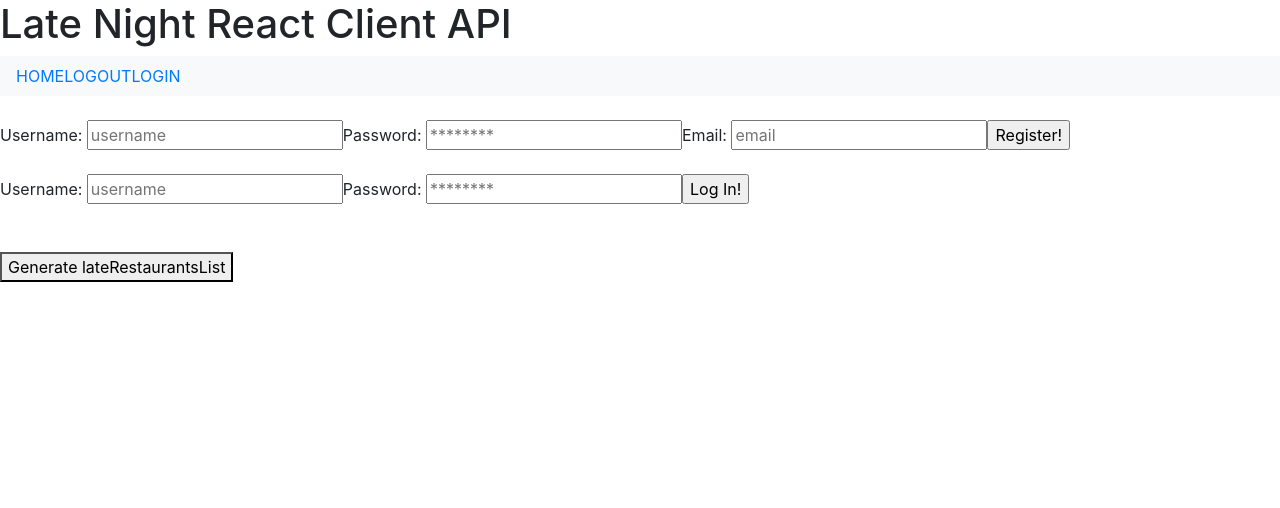
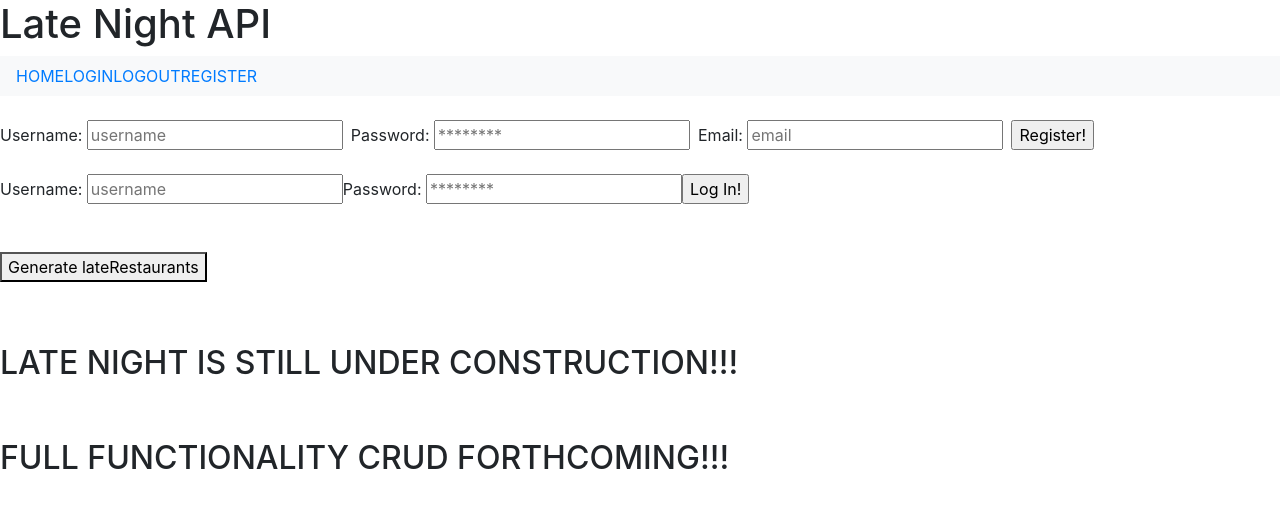
Before and after one commit to cazasomb18/Latenight-react-PYTHON-client, a React (Create React App) app: page / in a window 1280 px wide. Shown: the top 508 px of the page. Built offline with nearby package versions, Linux system fonts and the light colour scheme.

Commit message:
react front end successfully creating new users

```diff
--- a/src/App.js
+++ b/src/App.js
@@ -2,40 +2,109 @@ import React from 'react';
 import "bootstrap/dist/css/bootstrap.min.css";
 import logo from './logo.svg';
 import "./App.css";
-import LoginControl from './LoginControl';
 import RegisterControl from './RegisterControl';
 import LateRestaurantsList from './LateRestaurantsList';
 
 class App extends React.Component {
   constructor(props){
     console.log('constructor');
-    super(props);
+    super();
+    // this.setUserInfo = this.setUserInfo.bind(this);
+    this.LoginControl = this.LoginControl;
+    this.handleChange = this.handleChange.bind(this);
+    this.handleLoginSubmit = this.handleLoginSubmit.bind(this);
     this.state = {
       restaurants: [],
+      comments: [],
       userName: '',
-      userId: '',
-      loggedIn: false
+      loggedIn: false,
+      isRegistered: false,
+
     }
-
+    // this.getRestaurants = this.getRestaurants.bind(this);
   }
   componentDidMount () {
     //// INITIAL DOM RENDERING ///
     console.log('cdm: ', );
 
-    // this.getRestaurants = this.getRestaurants.bind(this);
-    // this.setUserInfo = this.setUserInfo.bind(this);
 
   }
-  setUserInfo = (userData) => {
 
-    console.log("function setUserInfo calling");
-    console.log("user data: ", userData);
+  ////////// CONDITIONAL RENDERING LOGIC FOR RESTAURANTS LIST RELATED TO LOGIN STATE////////
+  // {this.state.loggedIn ? <LateRestaurantsList /> : null}
 
-    // once we are sure this is working, we want to setState in this
-    // component based on userData passed in as the argument
+  ////////// CONDITIONAL RENDERING LOGIC FOR RESTAURANTS LIST RELATED TO LOGIN STATE////////
+
+  handleLoginSubmit = async (e) => {
+    e.preventDefault()
+
+    try{
+
+      const loginResponse = await fetch('http://localhost:9000/auth/login/', {
+
+        method: 'POST',
+        credentials: 'include',
+        body: JSON.stringify(this.state),
+        headers: {
+          'Content-Type': 'application/json'
+        }
+      })
+      const parsedResponse = await loginResponse.json();
+       if (parsedResponse.success === true) {
+        this.setState({
+          loggedIn: true,
+        })
+
+        console.log(parsedResponse.data);
+
+      }
+
+      // if parsedResponse.success is true, then you know that
+      // parsedResponse.data contains the user information
+
+      // and bc the login is successful, then you should
+      // invoke this.props.setUserInfo(), passing in the parsedResponse.data
+
+    }catch(err){
+      console.log(err);
+      console.error(err);
+
+    }
   }
-  onClick = (e) => {
+    //submit login
 
+
+    // use fetch to send request to backend, hit auth route, and get response
+
+    // based on response from backend, either log them in or don't
+
+    // (if not, nice UI to display message "username or password incorrect")
+
+    // if yes, then setState to set login to true and also add user's info in state
+
+
+//// we've got to rebuild the login component on THIS PAGE!!!//////
+  // }
+  // setUserInfo = (userData) => {
+
+  //   this.setState({
+  //     userName: this.props.userName,
+  //     loggedIn: true
+  //   })
+
+  //   console.log("function setUserInfo calling");
+  //   console.log("user data: ", userData);
+
+  //   // once we are sure this is working, we want to setState in this
+  //   // component based on userData passed in as the argument
+  // }
+  handleChange = (e) => {
+    e.preventDefault();
+    this.setState({
+
+      [e.currentTarget.name]: e.currentTarget.value
+
+    })
   }
 
   //// UNDER CONSTRUCTION - CHECKED OUT TO DIFFERENT BRANCH IN ORDER TO TRY
@@ -44,37 +113,58 @@ class App extends React.Component {
   render(){
 
     console.log("App state: ", this.state)
+    console.log("Props: ", this.props)
 
     return (
 
       <div className="AppContainer">
-
-        <h1 className="">
-        Late Night React Client API
+        <h1 className="AppTitle">
+        Late Night API
         </h1>
 
         <nav className="navbar navbar-expand-lg navbar-light bg-light">
-            <a width="30" height="30" href="http://localhost:3000/">HOME</a>
-            <a width="30" height="30" href="http://localhost:3000/auth/logout">LOGOUT</a>
-            <a width="30" height="30" href="http://localhost:3000/auth/">LOGIN</a>
+            <a width="30" height="30" href="/">HOME</a>
+            <a width="30" height="30" href="/">LOGIN</a>
+            <a width="30" height="30" href="/">LOGOUT</a>
+            <a width="30" height="30" href="/">REGISTER</a>
         </nav>
+        <br/>
+      <div>
+{!this.state.loggedIn ? <RegisterControl /> : null}
+      </div>
           <br/>
           <div>
-            {!this.props.loggedIn ? <RegisterControl setRegisterInfo={this.setRegisterInfo}/> : null }
-          </div>
-          <br/>
-          <div>
-            {!this.props.loggedIn ? <LoginControl setUserInfo={this.setUserInfo}/> : null }
+
+{!this.state.loggedIn ?
+      <div>
+        <form onSubmit={this.state.handleLoginSubmit}>
+Username: <input type="text" name="userName" placeholder="username" onChange={this.handleChange}/>
+Password: <input type="password" name="password" placeholder="********" onChange={this.handleChange}/>
+          <input type="submit" value="Log In!"/>
+        </form>
+      </div> : null}
+
           </div>
           <br/>
           <br/>
           <div>
             <LateRestaurantsList />
           </div>
+      <div>
+        <br/>
+        <h2>
+        <br/>
+          LATE NIGHT IS STILL UNDER CONSTRUCTION!!!
+        </h2>
+        <br/>
+        <br/>
+        <h2>
+          FULL FUNCTIONALITY CRUD FORTHCOMING!!!
+        </h2>
+
+      </div>
 
     </div>
-
-
     )
   };
 }
--- a/src/DeleteComment/index.js
+++ b/src/DeleteComment/index.js
@@ -2,6 +2,8 @@ import React { Component } from 'react';
 
 ////// class that will remove the comment from mongoDB////
 class deleteUserComments extends React.Component {
-	constructor()
-	super()
+	constructor(props){
+	super();
+
+	}
 }
--- a/src/EditComment/index.js
+++ b/src/EditComment/index.js
@@ -7,9 +7,9 @@ class App extends React.Component{
 	super(props);
 
 	this.setState{
-			comment_id: '',
-			place_id: '',
-			userName:
+			comment_id: this.props.comment_id,
+			place_id: this.props.place_id,
+			userName: this.props.userName
 	} try{
 
 	const ':place_id' =
--- a/src/LoginControl/index.js
+++ /dev/null
@@ -1,109 +0,0 @@
-import React, { Component } from 'react';
-
-
-class LoginControl extends React.Component {
-	constructor(props){
-		super(props);
-
-		this.state = {
-			userName: '',
-			loggedIn: false,
-		};
-
-		this.handleSubmit = this.handleSubmit.bind(this);
-		this.handleChange = this.handleChange.bind(this);
-
-	}
-
-	handleChange = (e) => {
-
-		this.setState({
-			[e.currentTarget.name]: e.currentTarget.value
-		});
-
-	}
-
-	// Greeting = (props) => {
-	// 	const loggedIn = this.props.loggedIn;
-	// 	if (this.loggedIn){
-	// 		return <this.props.GuestGreeting/>;
-	// 	}
-	// 	return <this.props.UserGreeting/>;
-	// }
-
-	// UserGreeting = (props) => {
-	// 	return <h2>Welcome to lateNight!</h2>;
-	// }
-
-	// GuestGreeting = (props) => {
-	// 	return <h2>Please Register for lateNight! </h2>;
-	// }
-
-	handleSubmit = async (e) => {
-		e.preventDefault();
-		try{
-
-			const loginResponse = await fetch('http://localhost:3000/auth/', {
-
-				method: 'POST',
-				credentials: 'include',
-				body: JSON.stringify(this.state),
-				headers: {
-					'Content-Type': 'application/json'
-				}
-			});
-			const parsedResponse = await loginResponse.json();
-			 if (parsedResponse.success === true) {
-
-				this.props.setState(this.props.loggedIn === true);
-
-				// this.parsedResponse.data.loggedIn = true;
-
-				console.log(parsedResponse.data);
-
-				this.props.setUserInfo(parsedResponse.data);
-			}
-
-			// if parsedResponse.success is true, then you know that
-			// parsedResponse.data contains the user information
-
-			// and bc the login is successful, then you should
-			// invoke this.props.setUserInfo(), passing in the parsedResponse.data
-
-		}catch(err){
-			console.log(err);
-			console.error(err);
-
-		}
-		//submit login
-
-
-		// use fetch to send request to backend, hit auth route, and get response
-
-		// based on response from backend, either log them in or don't
-
-		// (if not, nice UI to display message "username or password incorrect")
-
-		// if yes, then setState to set login to true and also add user's info in state
-	}
-	render(){
-
-		console.log("logincontrol state: ", this.state);
-		console.log("logincontrol props: ", this.props);
-
-
-		return (
-
-			<div>
-				<form onSubmit={this.props.handleSubmit}>
-					Username: <input type="text" name="userName" placeholder="username" onChange={this.handleChange}/>
-					Password: <input type="password" name="password" placeholder="********" onChange={this.handleChange}/>
-					<input type="submit" value="Log In!"/>
-				</form>
-			</div>
-		)
-
-	}
-};
-
-export default LoginControl;
--- a/src/RegisterControl/index.js
+++ b/src/RegisterControl/index.js
@@ -17,23 +17,18 @@ import React, { Component } from 'react';
 // }
 
 class RegisterControl extends React.Component{
-	constructor(props) {
-		super(props);
-			this.handleSubmit = this.handleSubmit.bind(this);
+constructor(props) {
+	super();
+	this.handleSubmit = this.handleSubmit.bind(this);
+	this.handleChange = this.handleChange.bind(this);
 
-			this.state = ({
-				username: '',
-				password: '',
-				email: '',
-			 	isRegistered: null
-			});
+			// this.state = ({
+			// 	userName: '',
+			// 	password: '',
+			// 	email: '',
+			//  	isRegistered: null
+			// });
 	}
-	componentDidMount(){
-
-		this.handleSubmit = this.handleSubmit.bind(this);
-		this.handleChange = this.handleChange.bind(this);
-
-	};
 	handleChange = (e) => {
 		e.preventDefault();
 
@@ -48,7 +43,7 @@ class RegisterControl extends React.Component{
 		e.preventDefault();
 		try{
 
-			const registerResponse = await fetch('http://localhost:3000/auth/register', {
+			const registerResponse = await fetch('http://localhost:9000/auth/', {
 				method: 'POST',
 				credentials: 'include',
 				body: JSON.stringify(this.state),
@@ -64,7 +59,7 @@ class RegisterControl extends React.Component{
 
 			if (parsedResponse.success === true) {
 				this.setState({
-					loggedIn: true
+					isRegistered: true,
 				});
 			}
 
@@ -78,18 +73,15 @@ class RegisterControl extends React.Component{
 	}
 	render(){
 
-		console.log('register control state: ', this.state);
-		console.log('register control props: ', this.props);
-
 		return (
-			<div>
-				<form onSubmit={this.handleSubmit}>
-					Username: <input type="text" name="userName" placeholder="username" onChange={this.handleChange}/>
-					Password: <input type="password" name="password" placeholder="********" onChange={this.handleChange}/>
-					Email: <input type="email" name="email" placeholder="email" onChange={this.handleChange}/>
-					<input type="submit" value="Register!"/>
-				</form>
-			</div>
+		<div>
+			<form className="mb-2 mr-sm-2 mb-sm-0" onSubmit={this.handleSubmit}>
+				Username: <input className="mr-sm-2" type="text" name="userName" placeholder="username" onChange={this.handleChange}/>
+				Password: <input className="mr-sm-2" type="password" name="password" placeholder="********" onChange={this.handleChange}/>
+				Email: <input className="mr-sm-2" type="email" name="email" placeholder="email" onChange={this.handleChange}/>
+				<input className="mr-sm-2" type="submit" value="Register!"/>
+			</form>
+		</div>
 		)
 	}
 }
--- /dev/null
+++ b/src/UserGreeting/index.js
@@ -0,0 +1 @@
+function UserGreeting =
--- a/src/lateRestaurantsList/index.js
+++ b/src/lateRestaurantsList/index.js
@@ -2,21 +2,17 @@ import React from 'react';
 
 class lateRestaurantsList extends React.Component {
 	constructor(props){
-		super(props);
-		this.setState({
+	super();
+	// this.state({
+	// 	restaurants: []
 
-			restaurants: [],
+	// });
 
-		});
-
-		this.handleClick.bind(this);
-		this.getRestaurants.bind(this);
-
-
+	this.handleClick.bind(this);
+	this.getRestaurants.bind(this);
 	}
 	handleClick  = (e) => {
 		e.preventDefault();
-
 		this.getRestaurants();
 
 	}
@@ -25,27 +21,18 @@ class lateRestaurantsList extends React.Component {
 		const url1 = 'https://maps.googleapis.com/maps/api/place/nearbysearch/json?location=41.8781,-87.6298&radius=5000&type=restaurant&keyword=open&keyword=late&key=' + process.env.REACT_APP_API_KEY;
 
 		try{
-			const getRestaurantsResponse = await fetch(url1, {
-				method: 'GET',
-		    	headers: {
-		    		'credentials': 'include',
-		    		// 'Content-Type': 'application/json'
-        // 			'Access-Control-Allow-Origin': '*',
-        // 			'Access-Control-Allow-Credentials': true,
-        // 			'Access-Control-Allow-Methods': 'POST, GET'
-      			}
-			})
+			const getRestaurantsResponse = await fetch(url1)
 
 			const parsedResponse = await getRestaurantsResponse.json()
 
-			console.log(parsedResponse)
+			// console.log(parsedResponse)
 
-			const restaurantDetails = await fetch.response.json(url1 + process.env.REACT_APP_API_KEY, {
+			// const restaurantDetails = await fetch.response.json(url1 + process.env.REACT_APP_API_KEY, {
 
-						method: 'GET',
-						credentials: 'include'
+			// 			method: 'GET',
+			// 			credentials: 'include'
 
-					});
+			// 		});
 
 		}catch(err) {
 			console.log(err);
@@ -53,10 +40,11 @@ class lateRestaurantsList extends React.Component {
 		}
 	}
 	render(){
+
 		return (
 
 			<form>
-				<button onClick={this.handleClick}>Generate lateRestaurantsList</button>
+				<button onClick={this.handleClick}>Generate lateRestaurants</button>
 			</form>
 
 		)
```
Also changed, not shown: 1 other file (tests, documents, lock files or other folders).
